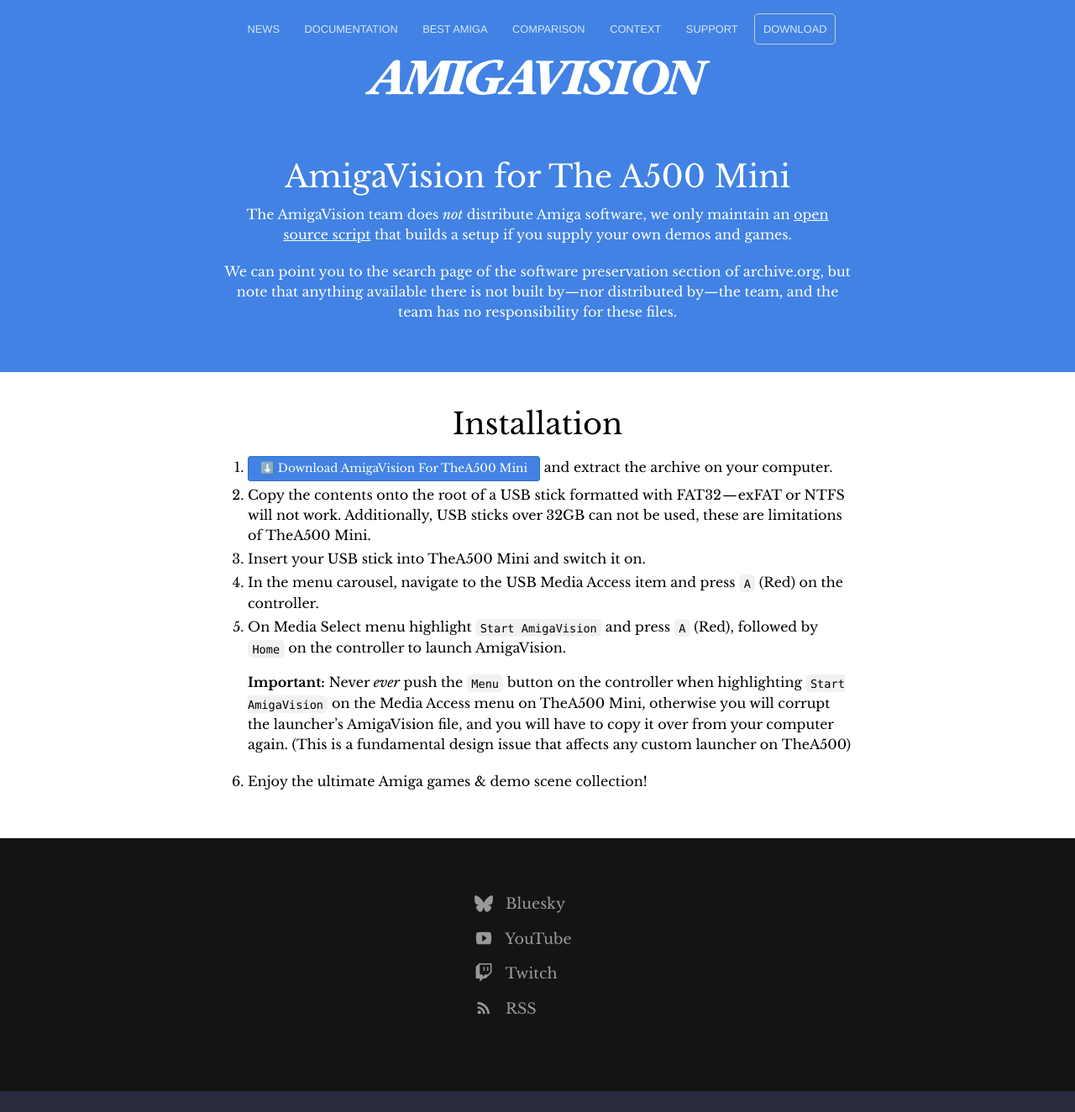
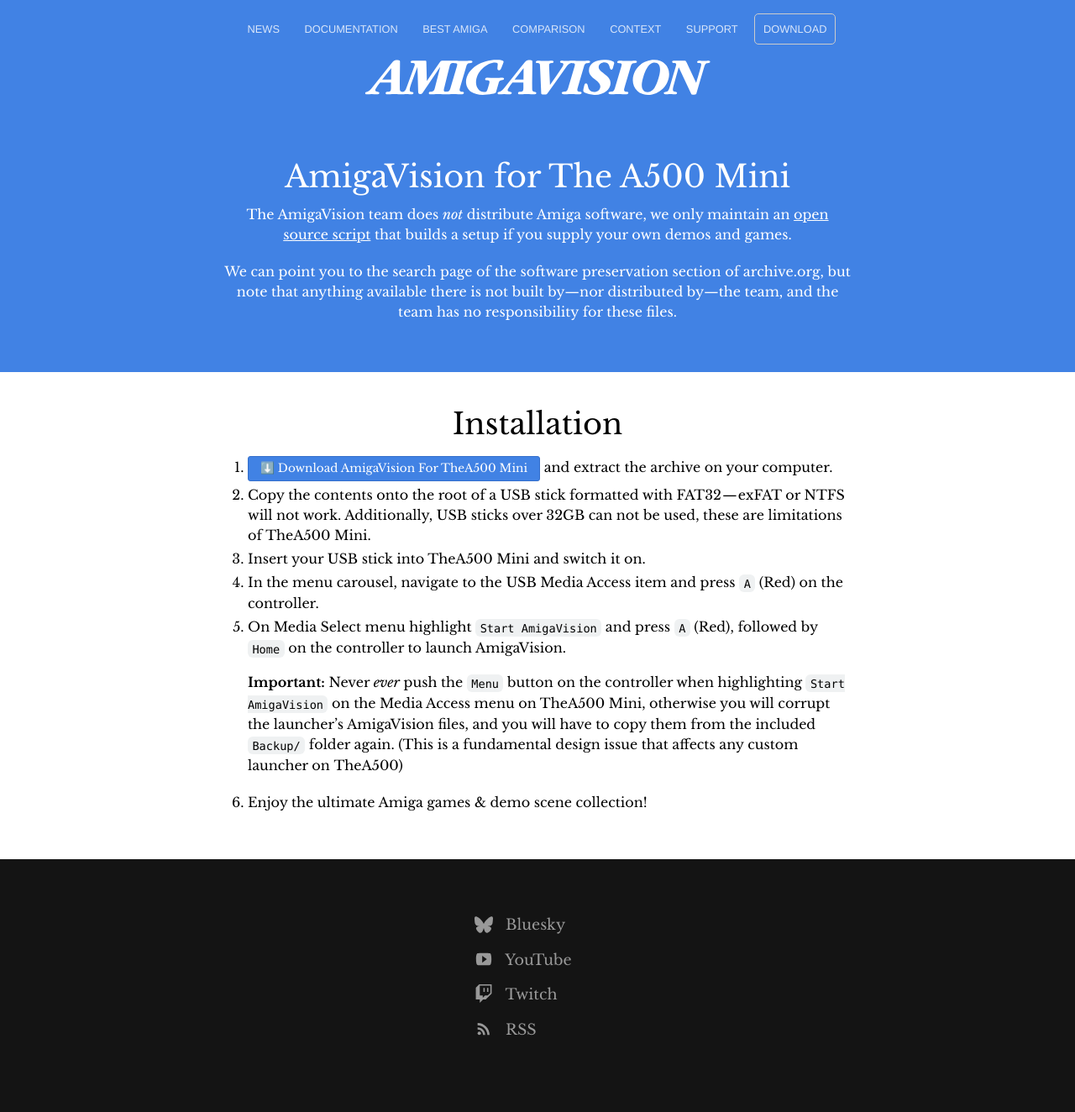
Before and after one commit to amigavision/amigavision.github.io, a Jekyll site: the page built from download/mini.html, in a window 1280 px wide. Shown: the whole page at 84% size. Built offline with Jekyll 4.4.1, drawn with Linux system fonts in a browser that asks for light colours; before the commit the page ends 1299 px from its top, so only the background shows below that.

Commit message:
More details

```diff
--- a/download/mini.html
+++ b/download/mini.html
@@ -38,9 +38,9 @@
         button on
         the controller when highlighting <code>Start AmigaVision</code> on the
         Media Access menu on TheA500 Mini, otherwise you will corrupt the
-        launcher’s AmigaVision file, and you will have to copy it over from your
-        computer again. (This is a fundamental design issue that affects any custom
-        launcher on TheA500)</p>
+        launcher’s AmigaVision files, and you will have to copy them from the
+        included <code>Backup/</code> folder again. (This is a fundamental design
+        issue that affects any custom launcher on TheA500)</p>
       <li>
         Enjoy the ultimate Amiga games &amp; demo scene collection!
       </li>
```
Also changed, not shown: _posts/2026-04-23-a500-mini-supported.md (+1 -1 lines).
